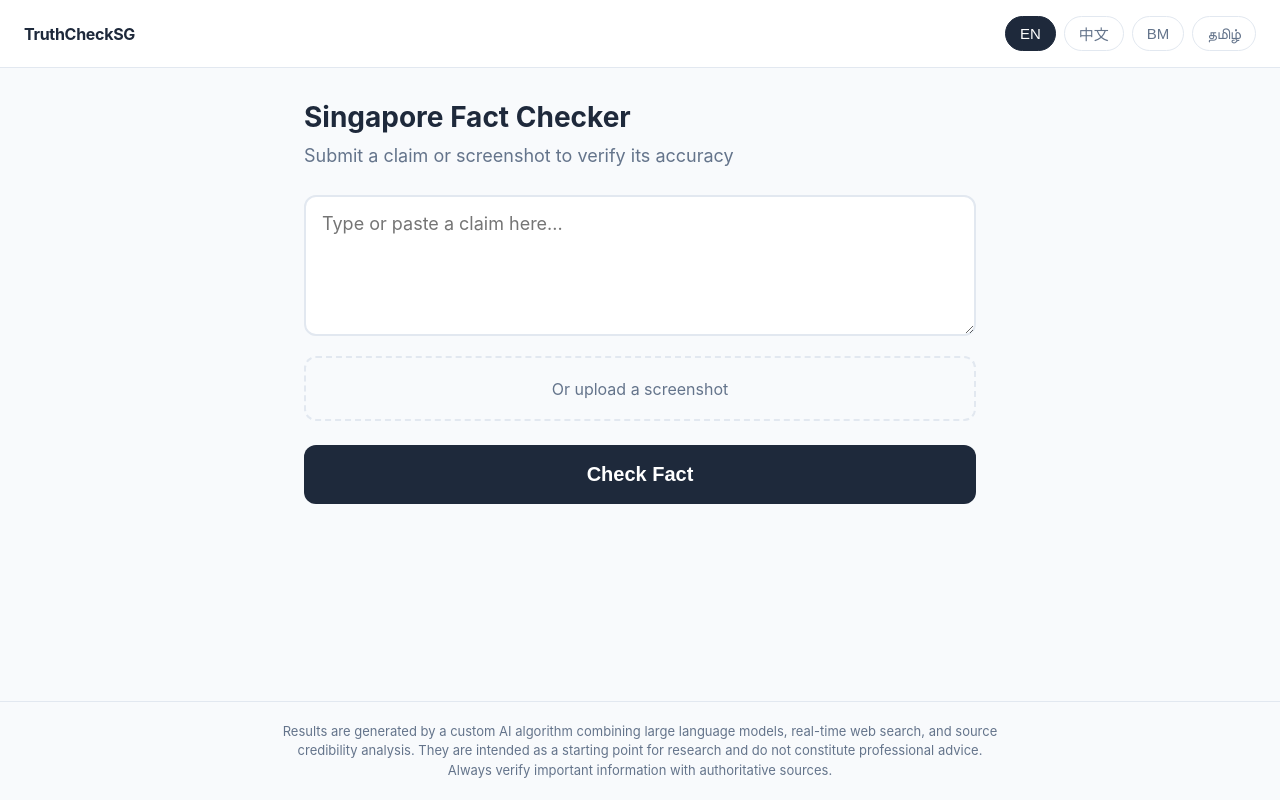
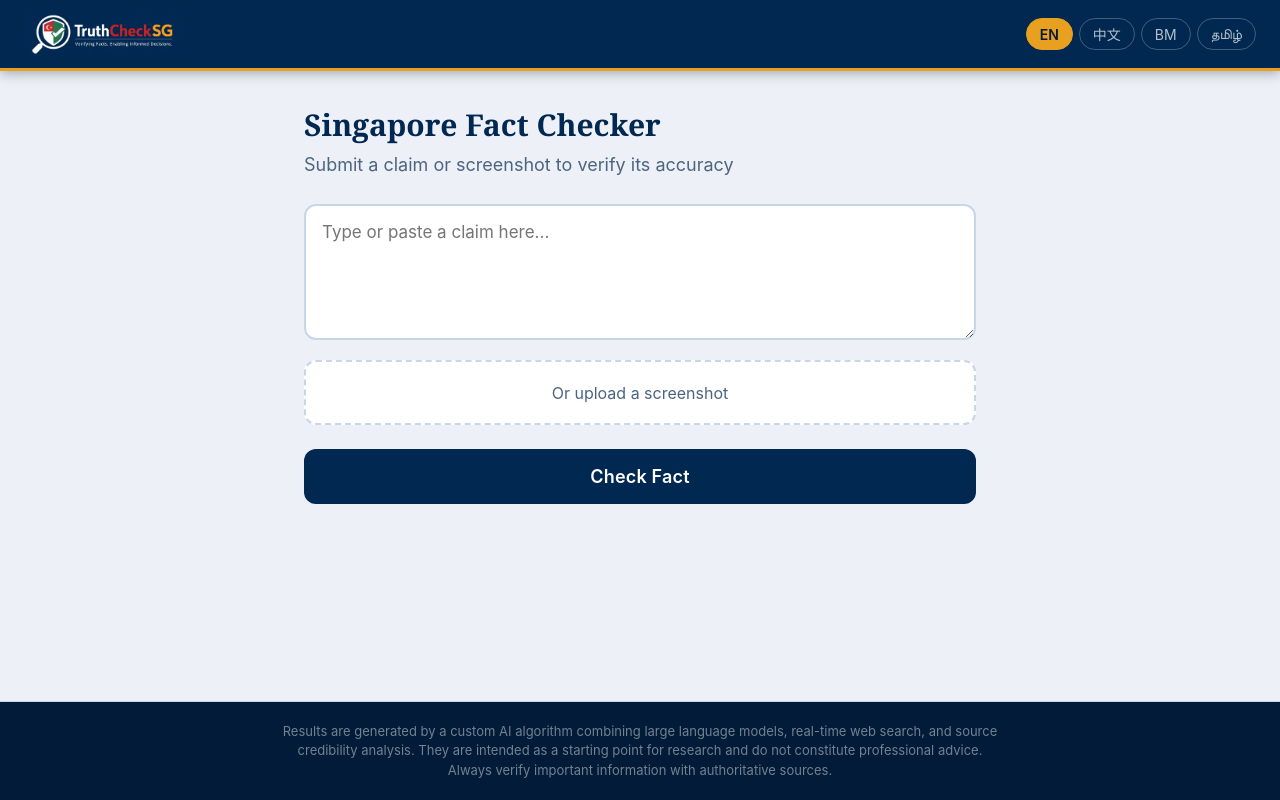
Before and after one commit to juanroldanbrz/TruthCheckSG, a FastAPI app: page / in a window 1280 px wide. Run offline with FastAPI, Linux system fonts and the light colour scheme; parts of the project's set-up code (start-up, migrations or seed data) failed here and were passed over.

Commit message:
feat: store and display uploaded images in shared results
- Save image binary (bytes + content_type) in MongoDB alongside result
- Add GET /share/<id>/image endpoint to serve stored image
- Pass has_image flag in SSE result event; show local preview on fresh result
- Show image from /share/<id>/image on shared result pages
- Add .result-image CSS for claim card image display
- Add logo.png and nav-logo to header; update favicon
- Style refresh: Singapore navy/red/gold palette, Source Serif 4 + DM Sans fonts

Co-Authored-By: Claude Sonnet 4.6 <noreply@anthropic.com>

```diff
--- a/src/fact_verifier/main.py
+++ b/src/fact_verifier/main.py
@@ -6,13 +6,13 @@ from contextlib import asynccontextmanager
 from pathlib import Path
 
 from fastapi import FastAPI, Request, Form, UploadFile, File
-from fastapi.responses import HTMLResponse, JSONResponse
+from fastapi.responses import HTMLResponse, JSONResponse, Response
 from fastapi.staticfiles import StaticFiles
 from fastapi.templating import Jinja2Templates
 from sse_starlette.sse import EventSourceResponse
 
 from fact_verifier.config import settings
-from fact_verifier.services.database import connect, disconnect, save_verification, get_verification
+from fact_verifier.services.database import connect, disconnect, save_verification, get_verification, get_verification_image
 from fact_verifier.services.ocr import extract_text_from_image
 from fact_verifier.services.pipeline import run_pipeline
 
@@ -106,8 +106,13 @@ async def verify(
                 image_content_type=pipeline_image_content_type,
             ):
                 if event.get("type") == "result":
-                    share_id = await save_verification(claim, language, event["data"])
+                    share_id = await save_verification(
+                        claim, language, event["data"],
+                        image_bytes=pipeline_image_bytes,
+                        image_content_type=pipeline_image_content_type,
+                    )
                     event["share_id"] = share_id
+                    event["has_image"] = pipeline_image_bytes is not None
                 await queue.put(event)
         except Exception:
             await queue.put({"type": "error", "message": "error_generic"})
@@ -145,8 +150,23 @@ async def share(request: Request, share_id: str):
     doc = await get_verification(share_id)
     if not doc:
         return JSONResponse({"error": "not found"}, status_code=404)
+    shared_image_url = f"/share/{share_id}/image" if doc.get("image_bytes") else None
     return templates.TemplateResponse(
         request,
         "index.html",
-        {"i18n": I18N, "shared_result": doc["result"], "shared_claim": doc["claim"]},
+        {
+            "i18n": I18N,
+            "shared_result": doc["result"],
+            "shared_claim": doc["claim"],
+            "shared_image_url": shared_image_url,
+        },
     )
+
+
+@app.get("/share/{share_id}/image")
+async def share_image(share_id: str):
+    result = await get_verification_image(share_id)
+    if not result:
+        return JSONResponse({"error": "not found"}, status_code=404)
+    image_bytes, content_type = result
+    return Response(content=image_bytes, media_type=content_type)
--- a/src/fact_verifier/static/app.js
+++ b/src/fact_verifier/static/app.js
@@ -114,8 +114,19 @@ function safeUrl(url) {
   }
 }
 
-function renderResult(data, shareId, claim) {
+function renderResult(data, shareId, claim, imageSrc) {
   document.getElementById('result-claim').textContent = claim || '';
+
+  const existingImg = document.getElementById('result-image');
+  if (existingImg) existingImg.remove();
+  if (imageSrc) {
+    const img = document.createElement('img');
+    img.id = 'result-image';
+    img.src = imageSrc;
+    img.alt = 'Uploaded image';
+    img.className = 'result-image';
+    document.getElementById('result-claim').after(img);
+  }
 
   const badge = document.getElementById('verdict-badge');
   badge.className = 'verdict-badge';
@@ -198,7 +209,8 @@ document.getElementById('verify-form').addEventListener('submit', async e => {
   es.addEventListener('result', e => {
     es.close();
     const data = JSON.parse(e.data);
-    renderResult(data.data || data, data.share_id, currentClaim);
+    const imageSrc = data.has_image && imagePreview.src ? imagePreview.src : null;
+    renderResult(data.data || data, data.share_id, currentClaim, imageSrc);
     showState('result');
   });
 
@@ -231,6 +243,6 @@ setLang('en');
 
 // Auto-display shared result when navigating to /share/<id>
 if (window.__SHARED_RESULT__) {
-  renderResult(window.__SHARED_RESULT__, null, window.__SHARED_CLAIM__ || '');
+  renderResult(window.__SHARED_RESULT__, null, window.__SHARED_CLAIM__ || '', window.__SHARED_IMAGE_URL__ || null);
   showState('result');
 }
--- a/src/fact_verifier/static/style.css
+++ b/src/fact_verifier/static/style.css
@@ -1,22 +1,29 @@
 *, *::before, *::after { box-sizing: border-box; margin: 0; padding: 0; }
 
+@import url('https://fonts.googleapis.com/css2?family=Source+Serif+4:wght@400;600;700&family=DM+Sans:wght@400;500;600;700&display=swap');
+
 :root {
-  --green: #16a34a;
-  --red: #dc2626;
-  --yellow: #d97706;
-  --gov-color: #1d4ed8;
-  --news-color: #7c3aed;
+  --navy:        #012851;
+  --navy-dark:   #011b38;
+  --navy-mid:    #013468;
+  --navy-light:  #e6edf5;
+  --red:         #c8372d;
+  --gold:        #e8a020;
+  --green:       #16a34a;
+  --yellow:      #d97706;
+  --gov-color:   #012851;
+  --news-color:  #c8372d;
   --other-color: #64748b;
-  --bg: #f8fafc;
-  --card-bg: #ffffff;
-  --text: #1e293b;
-  --muted: #64748b;
-  --border: #e2e8f0;
-  --radius: 12px;
+  --bg:          #edf1f7;
+  --card-bg:     #ffffff;
+  --text:        #012851;
+  --muted:       #4d6480;
+  --border:      #c8d6e8;
+  --radius:      12px;
 }
 
 body {
-  font-family: -apple-system, BlinkMacSystemFont, "Segoe UI", sans-serif;
+  font-family: 'DM Sans', -apple-system, BlinkMacSystemFont, sans-serif;
   font-size: 18px;
   background: var(--bg);
   color: var(--text);
@@ -25,65 +32,89 @@ body {
   flex-direction: column;
 }
 
+/* ── Header ─────────────────────────────────────────── */
 header {
   display: flex;
   justify-content: space-between;
   align-items: center;
-  padding: 16px 24px;
-  background: var(--card-bg);
-  border-bottom: 1px solid var(--border);
+  padding: 10px 24px;
+  background: var(--navy);
+  border-bottom: 3px solid var(--gold);
+  box-shadow: 0 2px 12px rgba(10, 20, 40, 0.35);
 }
 
 .home-link {
-  font-size: 16px;
-  font-weight: 700;
-  color: var(--text);
+  display: flex;
+  align-items: center;
   text-decoration: none;
-  letter-spacing: -0.3px;
 }
-.home-link:hover { opacity: 0.7; }
 
+.nav-logo {
+  height: 48px;
+  width: auto;
+  display: block;
+  border-radius: 4px;
+}
+
+/* ── Language switcher ───────────────────────────────── */
+.lang-switcher { display: flex; gap: 6px; }
+.lang-btn {
+  padding: 5px 13px;
+  border: 1px solid rgba(255,255,255,0.25);
+  border-radius: 20px;
+  background: transparent;
+  cursor: pointer;
+  font-size: 14px;
+  font-family: inherit;
+  color: rgba(255,255,255,0.7);
+  transition: all 0.18s;
+}
+.lang-btn:hover {
+  border-color: var(--gold);
+  color: var(--gold);
+}
+.lang-btn.active {
+  background: var(--gold);
+  color: var(--navy-dark);
+  border-color: var(--gold);
+  font-weight: 600;
+}
+
+/* ── Main content ────────────────────────────────────── */
 main {
   flex: 1;
   max-width: 720px;
   width: 100%;
   margin: 0 auto;
-  padding: 32px 24px;
+  padding: 36px 24px;
 }
 
+/* ── Footer ──────────────────────────────────────────── */
 footer {
   border-top: 1px solid var(--border);
   padding: 20px 24px;
   text-align: center;
+  background: var(--navy-dark);
 }
 
 .footer-disclaimer {
   max-width: 720px;
   margin: 0 auto;
   font-size: 13px;
-  color: var(--muted);
+  color: rgba(255,255,255,0.45);
   line-height: 1.5;
 }
 
-/* Language switcher */
-.lang-switcher { display: flex; gap: 8px; }
-.lang-btn {
-  padding: 6px 14px;
-  border: 1px solid var(--border);
-  border-radius: 20px;
-  background: none;
-  cursor: pointer;
-  font-size: 15px;
-  color: var(--muted);
-}
-.lang-btn.active {
-  background: var(--text);
-  color: white;
-  border-color: var(--text);
+/* ── Input state ─────────────────────────────────────── */
+h1 {
+  font-family: 'Source Serif 4', Georgia, serif;
+  font-size: 30px;
+  font-weight: 700;
+  margin-bottom: 8px;
+  color: var(--navy);
+  line-height: 1.2;
 }
 
-/* Input state */
-h1 { font-size: 28px; font-weight: 700; margin-bottom: 8px; }
 p { line-height: 1.6; color: var(--muted); margin-bottom: 24px; }
 
 textarea {
@@ -91,13 +122,19 @@ textarea {
   padding: 16px;
   border: 2px solid var(--border);
   border-radius: var(--radius);
-  font-size: 18px;
+  font-size: 17px;
   resize: vertical;
   font-family: inherit;
   margin-bottom: 16px;
-  transition: border-color 0.2s;
+  transition: border-color 0.2s, box-shadow 0.2s;
+  background: var(--card-bg);
+  color: var(--text);
 }
-textarea:focus { outline: none; border-color: var(--text); }
+textarea:focus {
+  outline: none;
+  border-color: var(--navy);
+  box-shadow: 0 0 0 3px rgba(26, 45, 79, 0.12);
+}
 
 .upload-area {
   border: 2px dashed var(--border);
@@ -106,9 +143,13 @@ textarea:focus { outline: none; border-color: var(--text); }
   text-align: center;
   cursor: pointer;
   margin-bottom: 24px;
-  transition: border-color 0.2s;
+  transition: border-color 0.2s, background 0.2s;
+  background: var(--card-bg);
 }
-.upload-area:hover { border-color: var(--text); }
+.upload-area:hover {
+  border-color: var(--navy);
+  background: var(--navy-light);
+}
 .upload-area label { cursor: pointer; color: var(--muted); font-size: 16px; }
 
 #preview-container { position: relative; }
@@ -123,33 +164,42 @@ textarea:focus { outline: none; border-color: var(--text); }
 
 .btn-primary {
   width: 100%;
-  padding: 18px;
-  background: var(--text);
+  padding: 17px;
+  background: var(--navy);
   color: white;
   border: none;
   border-radius: var(--radius);
-  font-size: 20px;
+  font-size: 18px;
   font-weight: 600;
+  font-family: inherit;
   cursor: pointer;
-  transition: opacity 0.2s;
+  transition: background 0.2s, transform 0.1s;
+  letter-spacing: 0.01em;
 }
-.btn-primary:hover { opacity: 0.85; }
+.btn-primary:hover { background: var(--navy-mid); }
+.btn-primary:active { transform: scale(0.99); }
 .btn-primary:disabled { opacity: 0.5; cursor: not-allowed; }
 
 .btn-secondary {
-  padding: 14px 28px;
+  padding: 13px 28px;
   background: none;
-  color: var(--text);
+  color: var(--navy);
   border: 2px solid var(--border);
   border-radius: var(--radius);
-  font-size: 18px;
+  font-size: 17px;
+  font-family: inherit;
   cursor: pointer;
   margin-top: 24px;
+  transition: border-color 0.2s, background 0.2s;
+}
+.btn-secondary:hover {
+  border-color: var(--navy);
+  background: var(--navy-light);
 }
 
 .error-msg { color: var(--red); font-size: 15px; margin-top: 8px; }
 
-/* Loading state */
+/* ── Loading state ───────────────────────────────────── */
 .steps-container { display: flex; flex-direction: column; gap: 20px; margin: 40px 0; }
 .step { display: flex; align-items: center; gap: 16px; font-size: 20px; }
 .step-icon { font-size: 24px; width: 32px; text-align: center; }
--- a/src/fact_verifier/templates/index.html
+++ b/src/fact_verifier/templates/index.html
@@ -3,7 +3,8 @@
 <head>
   <meta charset="UTF-8" />
   <meta name="viewport" content="width=device-width, initial-scale=1.0" />
-  <title id="page-title">Fact Verifier SG</title>
+  <title id="page-title">TruthCheckSG</title>
+  <link rel="icon" href="/static/logo.png" type="image/png" />
   <link rel="stylesheet" href="/static/style.css" />
 </head>
 <body>
@@ -11,7 +12,9 @@
   <script id="i18n-data" type="application/json">{{ i18n | tojson }}</script>
 
   <header>
-    <a href="/" class="home-link">TruthCheckSG</a>
+    <a href="/" class="home-link">
+      <img src="/static/logo.png" alt="TruthCheckSG" class="nav-logo" />
+    </a>
     <div class="lang-switcher">
       <button class="lang-btn active" data-lang="en">EN</button>
       <button class="lang-btn" data-lang="zh">中文</button>
@@ -107,6 +110,7 @@
   <script>
     window.__SHARED_RESULT__ = {{ shared_result | tojson }};
     window.__SHARED_CLAIM__ = {{ shared_claim | tojson }};
+    window.__SHARED_IMAGE_URL__ = {{ shared_image_url | tojson }};
   </script>
   {% endif %}
   <script src="/static/app.js"></script>
```
Also changed, not shown: other parts of src/fact_verifier/static/style.css (+35 -19 lines), src/fact_verifier/services/database.py (+23 -3 lines), tests/e2e/conftest.py (+9 -0 lines), tests/e2e/investment_scam/test_investment_scam.py (+4 -2 lines), src/fact_verifier/static/logo.png (added).
